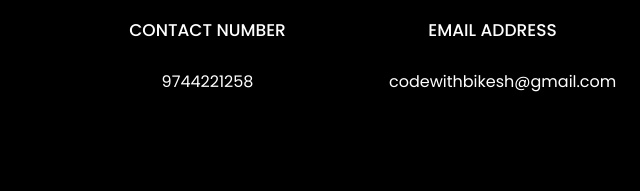
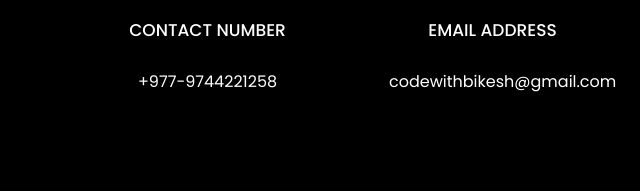
Before and after one commit to codewithbikesh/codewithbikesh-portfolio, a plain HTML site: page index.html in a window 1280 px wide. Shown: the part 6151-6342 px from the top of the page, 290-930 px from the left. Drawn offline with Linux system fonts and the light colour scheme; animation ran at ten frames a second; files whose address does not match are found by name.

Commit message:
Update index.html
i just edit the mobile number

```diff
--- a/index.html
+++ b/index.html
@@ -596,7 +596,7 @@
           			<span class="icon-phone2"></span>
           		</div>
           		<h3 class="mb-4">Contact Number</h3>
-	            <p><a href="tel://9744221258">9744221258</a></p>
+	            <p><a href="tel://9744221258">+977-9744221258</a></p>
 	          </div>
           </div>
           <div class="col-md-6 col-lg-3 d-flex ftco-animate">
```
